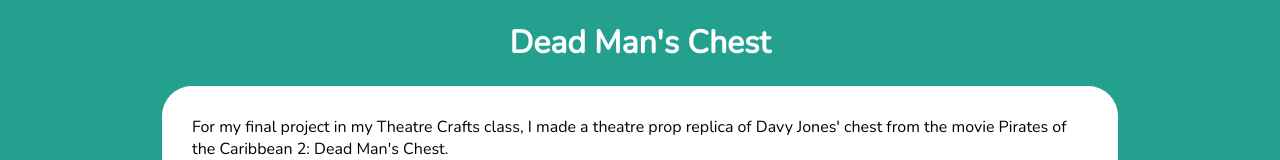
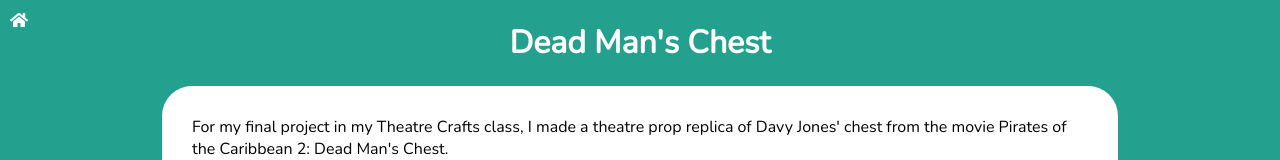
Before and after one commit to EnderAsh/acheung.me, a React (Create React App) app: page /dead-mans-chest in a window 1280 px wide. Shown: the top 160 px of the page. Built offline with nearby package versions, Linux system fonts and the light colour scheme.

Commit message:
Add home button in chest, use react-helmet-async

```diff
--- a/package.json
+++ b/package.json
@@ -3,6 +3,9 @@
   "version": "0.1.0",
   "private": true,
   "dependencies": {
+    "@fortawesome/fontawesome-svg-core": "^1.2.36",
+    "@fortawesome/free-solid-svg-icons": "^5.15.4",
+    "@fortawesome/react-fontawesome": "^0.1.16",
     "@testing-library/jest-dom": "^5.11.4",
     "@testing-library/react": "^11.1.0",
     "@testing-library/user-event": "^12.1.10",
@@ -16,7 +19,7 @@
     "@types/react-tabs": "^2.3.3",
     "react": "^17.0.2",
     "react-dom": "^17.0.2",
-    "react-helmet": "^6.1.0",
+    "react-helmet-async": "^1.2.2",
     "react-lazyload": "^3.2.0",
     "react-responsive-modal": "^6.1.0",
     "react-router-dom": "^6.2.1",
--- a/src/components/chest/chest.scss
+++ b/src/components/chest/chest.scss
@@ -1,4 +1,15 @@
 #chest-page {
+  .home-button {
+    /* make it float on top left */
+    position: absolute;
+    top: 10px;
+    left: 10px;
+    color: #fff;
+    &:visited {
+      color: #fff;
+    }
+  }
+
   img {
     max-width: 100%;
     max-height: 100%;
--- a/src/components/chest/chest.tsx
+++ b/src/components/chest/chest.tsx
@@ -1,19 +1,26 @@
-import { Helmet } from "react-helmet";
+import { FontAwesomeIcon } from "@fortawesome/react-fontawesome";
+import { Helmet, HelmetProvider } from "react-helmet-async";
 import "../chest/chest.scss";
 import BaseBottomPdf from "../chest/files/base_bottom.pdf";
 import BaseFrontBackPdf from "../chest/files/base_front_back.pdf";
 import BaseLeftRightPdf from "../chest/files/base_left_right.pdf";
 import MiddlePdf from "../chest/files/middle.pdf";
 import TopSlatsPdf from "../chest/files/top_slats.pdf";
+import { faHome } from "@fortawesome/free-solid-svg-icons";
 /* eslint-disable jsx-a11y/alt-text */
 
 function Chest() {
   return (
     <div id="chest-page">
-      <Helmet>
-        <style>{"body { background-color: rgb(35, 161, 142); }"}</style>
-      </Helmet>
+      <HelmetProvider>
+        <Helmet>
+          <style>{"body { background-color: rgb(35, 161, 142); }"}</style>
+        </Helmet>
+      </HelmetProvider>
       <h1>Dead Man's Chest</h1>
+      <a href="/" className="home-button">
+        <FontAwesomeIcon icon={faHome} />
+      </a>
       <div className="flexgrid-container">
         <div className="row">
           <div className="flex-item-1">
--- a/src/index.tsx
+++ b/src/index.tsx
@@ -4,16 +4,19 @@
 import App from "./components/app/app";
 import Chest from "./components/chest/chest";
 import reportWebVitals from "./reportWebVitals";
+import { HelmetProvider } from "react-helmet-async";
 import { BrowserRouter, Routes, Route } from "react-router-dom";
 
 ReactDOM.render(
   <React.StrictMode>
+    <HelmetProvider>
       <BrowserRouter>
         <Routes>
           <Route path="/" element={<App />} />
           <Route path="dead-mans-chest" element={<Chest />} />
         </Routes>
       </BrowserRouter>
+    </HelmetProvider>
   </React.StrictMode>,
   document.getElementById("root")
 );
```
Also changed, not shown: 1 other file (tests, documents, lock files or other folders). Lines whose indentation alone changed are shown as unchanged.
